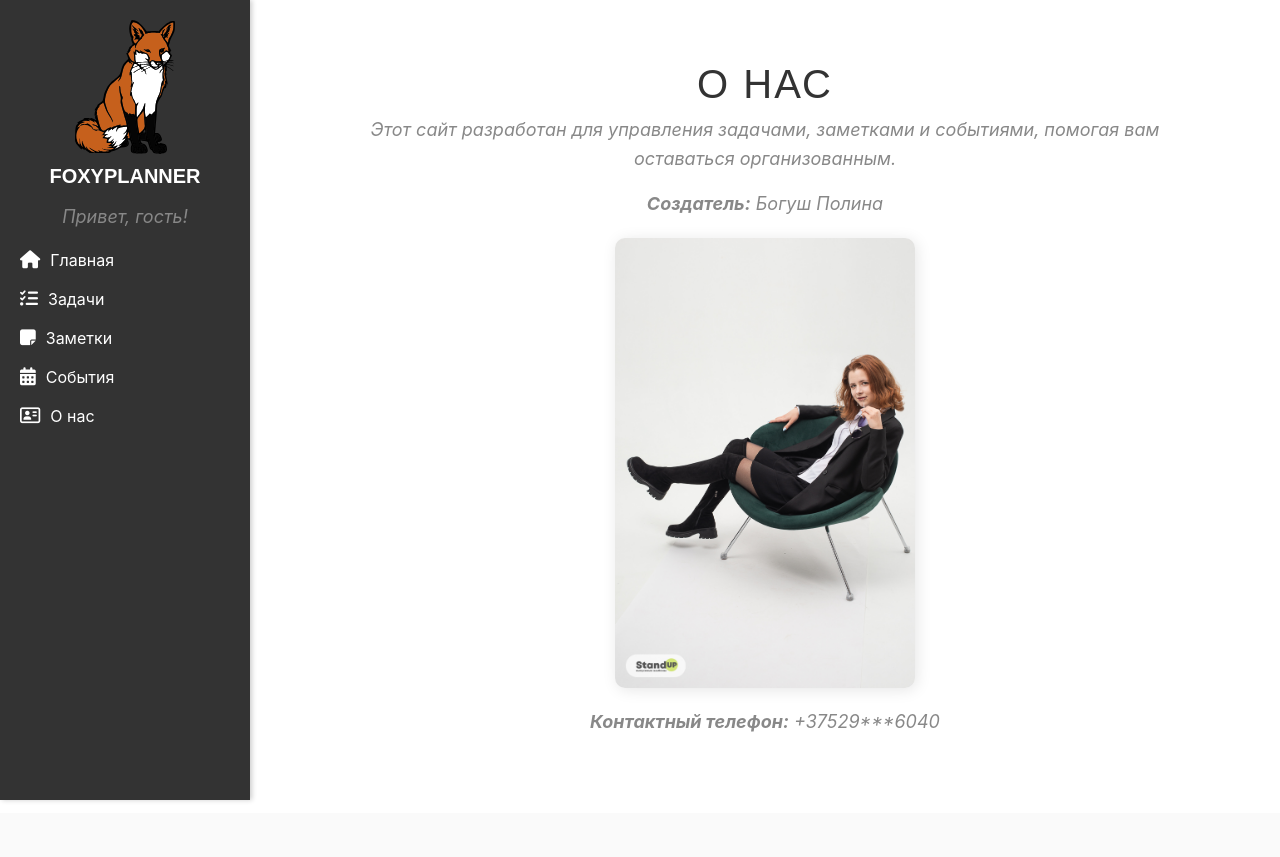
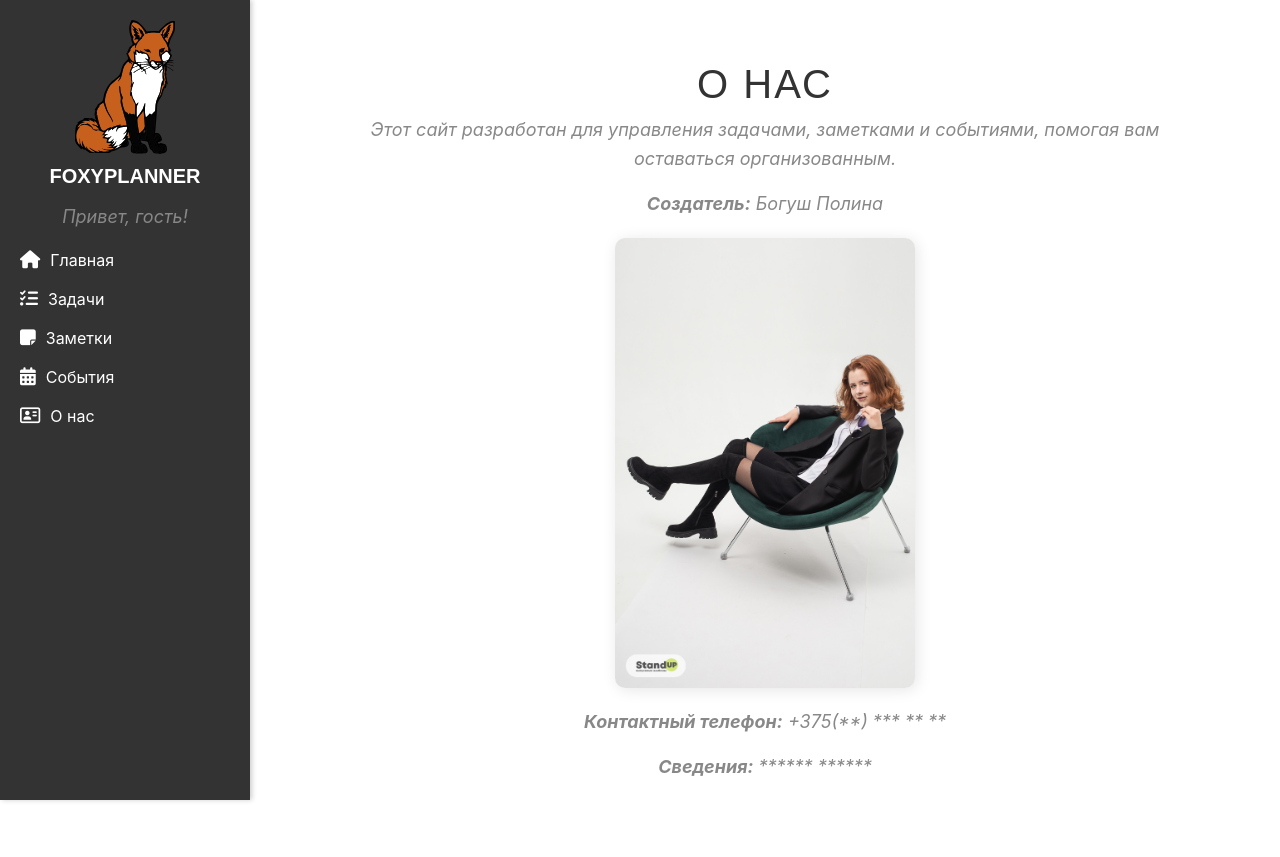
Before and after one commit to bohushpalina/FoxyPlanner, a Django app: page /about in a window 1280 px wide. Before the commit the page ends 801 px from the top, so only its background shows below. Run offline with Django 5.2, Linux system fonts and the light colour scheme; some libraries are stand-ins or nearby versions.

Commit message:
edited page about

```diff
--- a/main/templates/main/about.html
+++ b/main/templates/main/about.html
@@ -12,6 +12,7 @@
     <div class="about-image-container">
         <img src="{% static 'main/img/my_face.jpg' %}" alt="О нас" class="about-image">
     </div>
-    <p><strong>Контактный телефон:</strong> +37529***6040</p>
+    <p><strong>Контактный телефон:</strong> +375(**) *** ** **</p>
+    <p><strong>Сведения:</strong> ****** ******</p>
     </a>
 {% endblock %}
```
Also changed, not shown: db.sqlite3.
